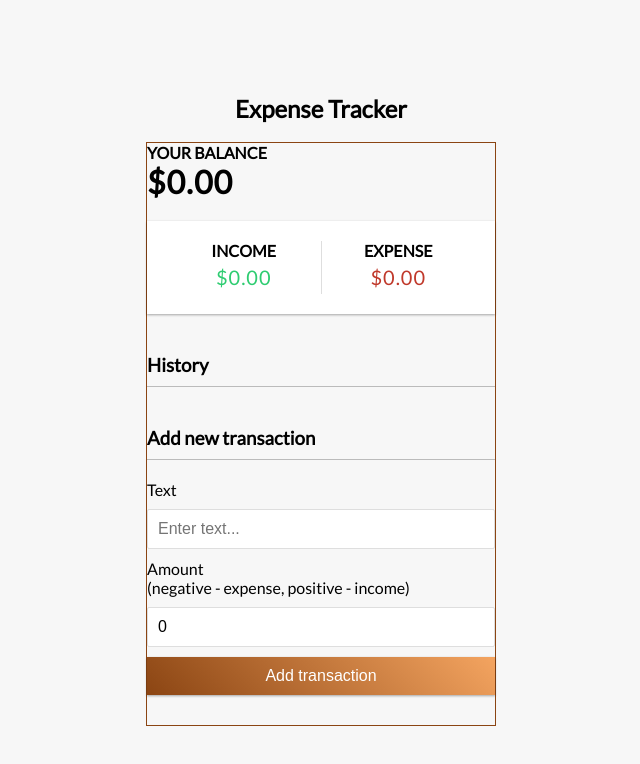
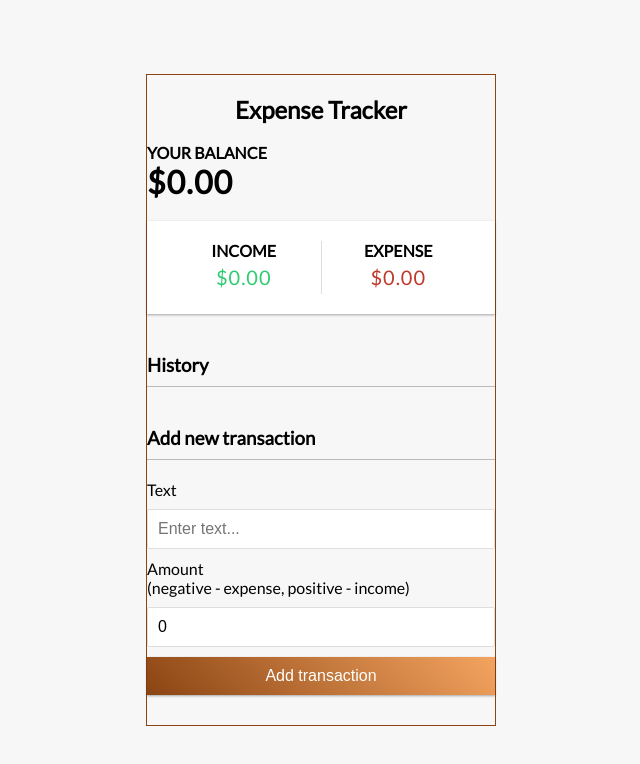
Before and after one commit to samadakram/Expense-Tracker-PWA, a React (Create React App) app: page / in a window 1280 px wide. Shown: the top 764 px of the page, without its empty margins (319-959 px from the left). Built offline with nearby package versions, Linux system fonts and the light colour scheme.

Commit message:
Update App.js

```diff
--- a/src/App.js
+++ b/src/App.js
@@ -13,8 +13,8 @@ import { GlobalProvider } from './Context/GlobalContext';
 function App() {
   return (
     <GlobalProvider>
+      <div className="container">
       <Header/>
-      <div className="container">
         <Balance />
         <IncomeExpenses />
         <TransactionList />
```
